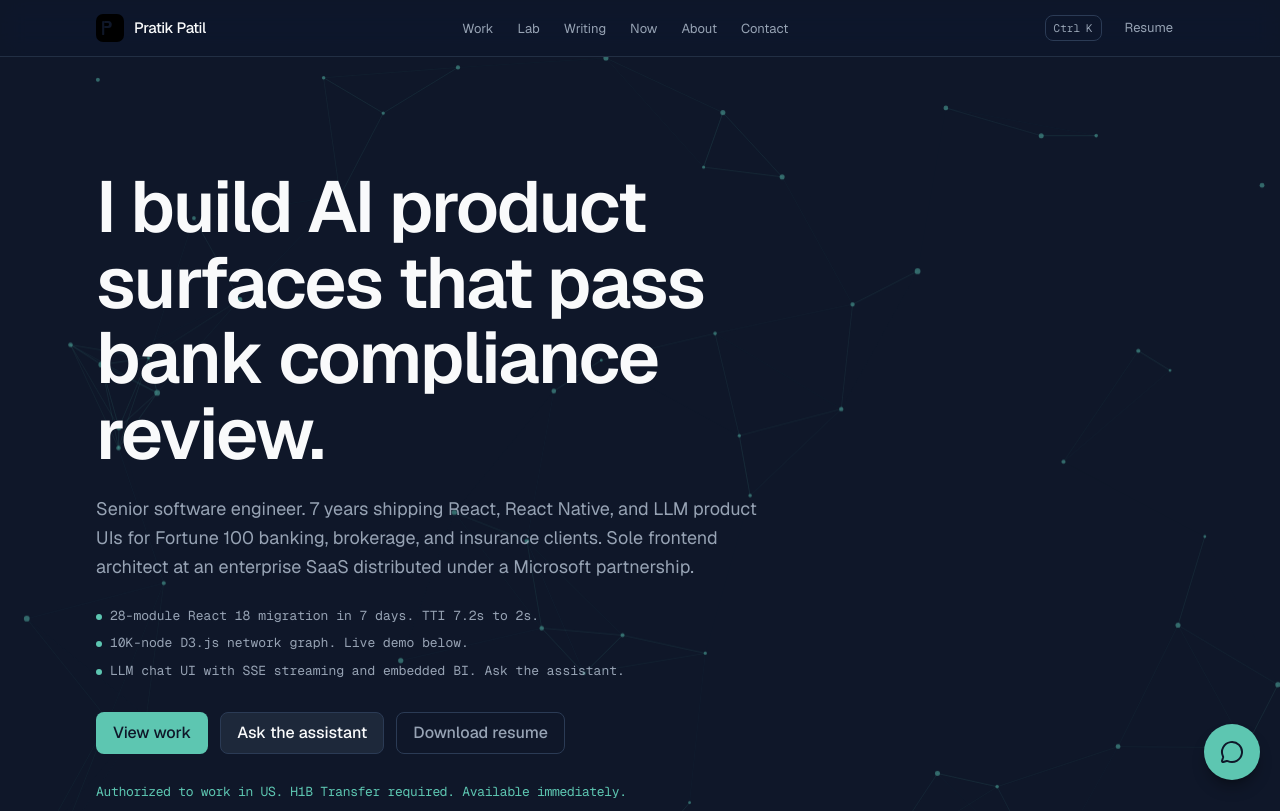
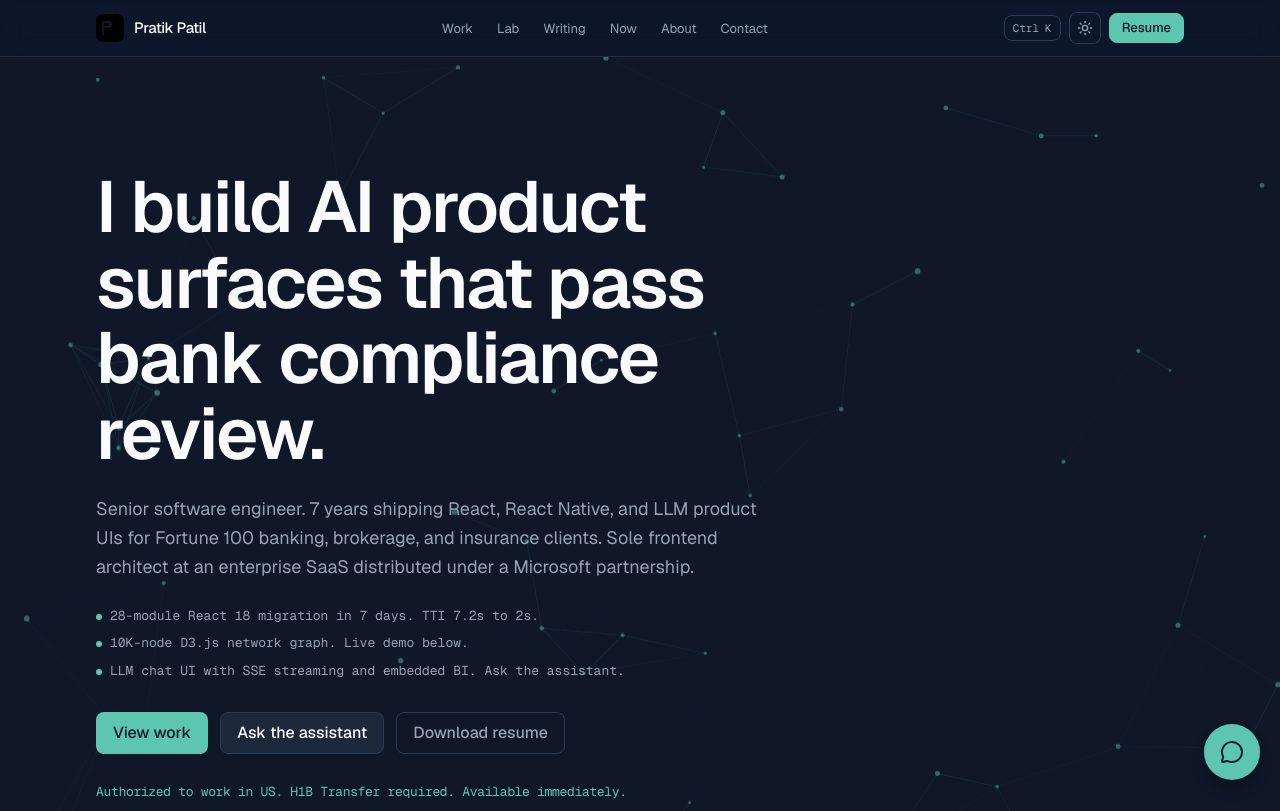
Before and after one commit to pratikpatil-ui/Portfolio, a Next.js app: page / in a window 1280 px wide. Shown: the top 811 px of the page. Built offline with nearby package versions, Linux system fonts and the light colour scheme.

Commit message:
feat: move theme toggle to header, promote resume to primary CTA

```diff
--- a/src/components/layout/footer.tsx
+++ b/src/components/layout/footer.tsx
@@ -1,6 +1,5 @@
 import Link from 'next/link'
 import { Container } from './container'
-import { ThemeToggle } from '@/components/theme/theme-toggle'
 import { SOCIAL } from '@/lib/constants'
 
 const FOOTER_NAV = [
@@ -57,12 +56,9 @@ export function Footer() {
             </li>
           </ul>
 
-          <div className="flex flex-col gap-3 sm:flex-row sm:items-center sm:justify-between">
-            <p className="text-micro text-[var(--color-fg-subtle)]">
-              © Pratik Patil {year}. Built with Next.js, deployed on Vercel.
-            </p>
-            <ThemeToggle />
-          </div>
+          <p className="text-micro text-[var(--color-fg-subtle)]">
+            © Pratik Patil {year}. Built with Next.js, deployed on Vercel.
+          </p>
         </div>
       </Container>
     </footer>
--- a/src/components/layout/header.tsx
+++ b/src/components/layout/header.tsx
@@ -5,6 +5,7 @@ import { useEffect, useState } from 'react'
 import { Menu, X } from 'lucide-react'
 import { Container } from './container'
 import { Logo } from '@/components/brand/logo'
+import { ThemeToggle } from '@/components/theme/theme-toggle'
 import { openPalette } from '@/lib/events'
 
 const NAV = [
@@ -53,7 +54,7 @@ export function Header() {
             </ul>
           </nav>
 
-          <div className="flex items-center gap-3">
+          <div className="flex items-center gap-2">
             <button
               type="button"
               onClick={openPalette}
@@ -63,9 +64,10 @@ export function Header() {
               <span>{isMac ? '⌘' : 'Ctrl'}</span>
               <span>K</span>
             </button>
+            <ThemeToggle />
             <Link
               href="/resume"
-              className="hidden rounded-[var(--radius-sm)] border border-transparent px-2.5 py-1 text-caption text-[var(--color-fg-muted)] transition-colors hover:border-[var(--color-border)] hover:text-[var(--color-fg)] md:inline-flex"
+              className="hidden rounded-[var(--radius-sm)] border border-[var(--color-accent)] bg-[var(--color-accent)] px-3 py-1 text-caption font-medium text-[var(--color-accent-fg)] transition-opacity hover:opacity-90 md:inline-flex"
             >
               Resume
             </Link>
```
